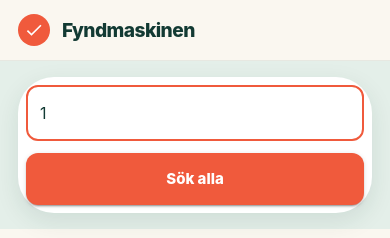
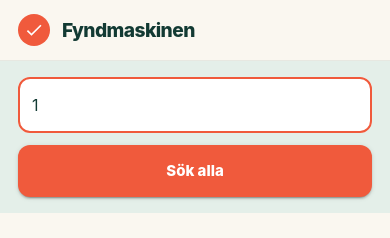
Before and after one commit to kokarn/fyndmaskinen-site, a React (Create React App) app: page /v2/search/1 in a window 390 px wide. Shown: the top 238 px of the page. Built offline with nearby package versions, Linux system fonts and the light colour scheme; no server answers.

Commit message:
fix: simplify mobile search box

```diff
--- a/src/v2/design-system/SearchBox.js
+++ b/src/v2/design-system/SearchBox.js
@@ -35,21 +35,7 @@ const SearchBox = ({
             onSubmit = {handleSubmit}
             spacing = {1.5}
             sx = {{
-                backgroundColor: {
-                    sm: 'transparent',
-                    xs: 'background.paper',
-                },
-                borderRadius: {
-                    xs: 3,
-                },
-                boxShadow: {
-                    sm: 'none',
-                    xs: '0 8px 24px rgba(18, 58, 51, 0.10)',
-                },
-                padding: {
-                    sm: 0,
-                    xs: 1,
-                },
+                width: '100%',
             }}
         >
             <TextField
```
